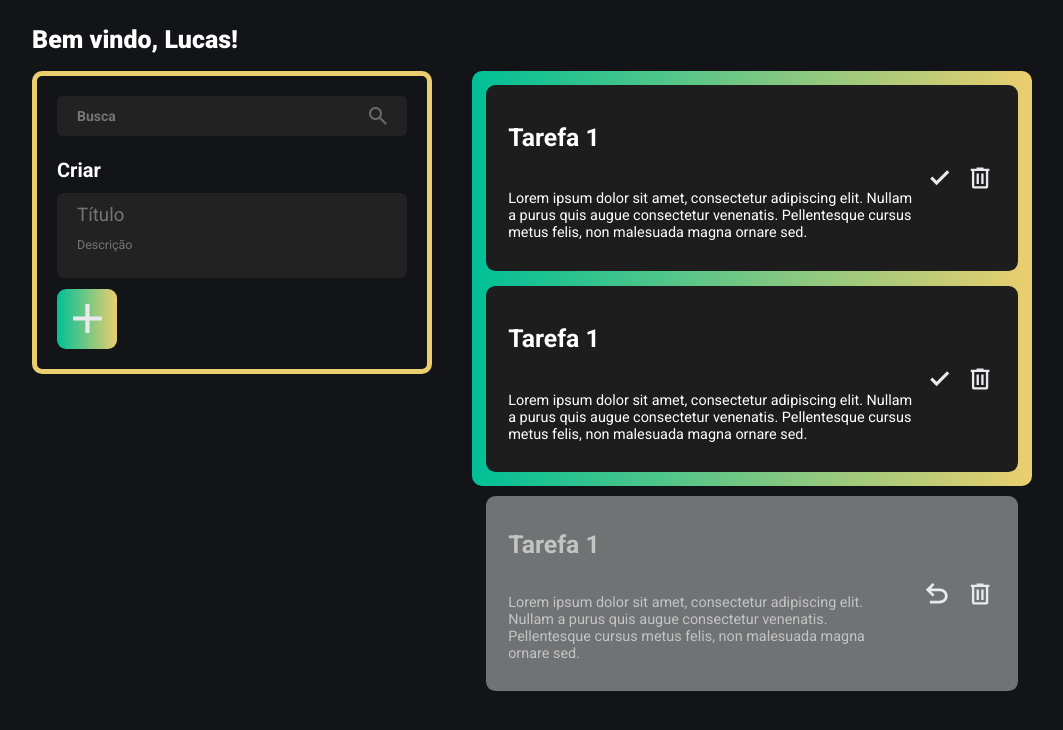
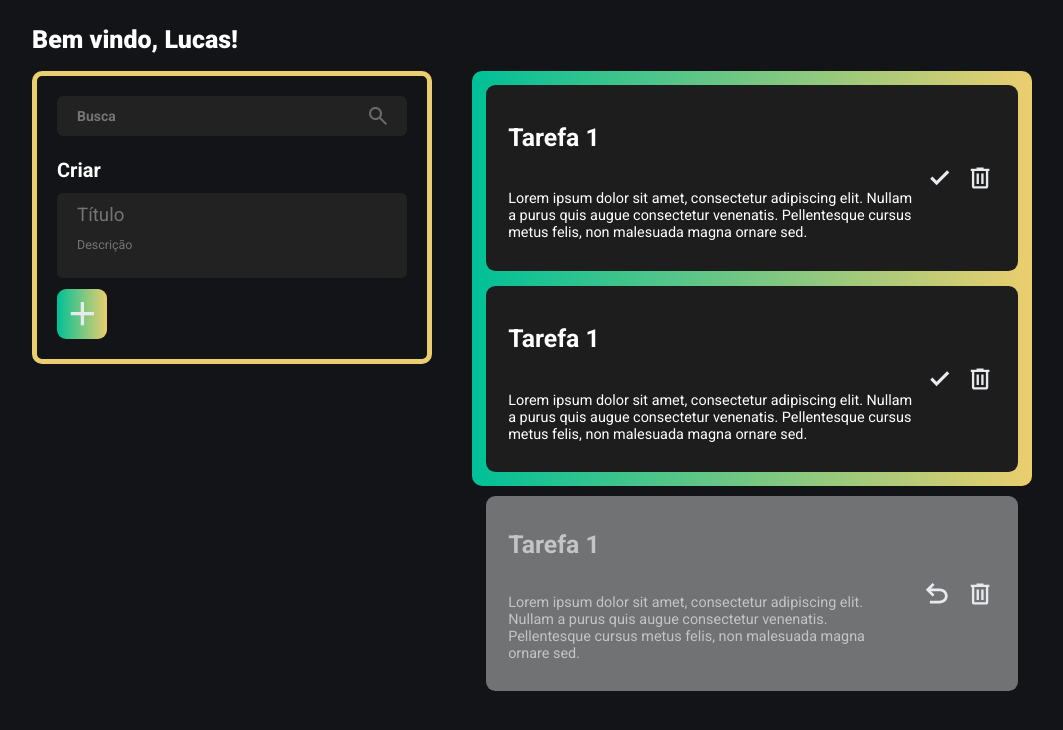
Before and after one commit to LucasWithBoots/KotlinToDoAPI-Angular, an Angular app: page / in a window 1280 px wide. Shown: the top 730 px of the page, without its empty margins (98-1161 px from the left). Built offline with nearby package versions, Linux system fonts and the light colour scheme.

Commit message:
fix: outras alterações de estilo

```diff
--- a/src/app/componentes/criar-tarefa/criar-tarefa.component.scss
+++ b/src/app/componentes/criar-tarefa/criar-tarefa.component.scss
@@ -53,11 +53,12 @@
   .botao-adicionar {
     all: unset;
     display: flex;
-    width: 50px;
-    height: 50px;
+    width: 40px;
+    height: 40px;
     padding: 5px;
     justify-content: center;
     align-items: center;
+    cursor: pointer;
 
     border-radius: 9px;
     background: linear-gradient(90deg, #00C097 0%, #EBCE6E 100%), #000;
--- a/src/app/componentes/tarefa/tarefa-estado-finalizado/tarefa-estado-finalizado.component.html
+++ b/src/app/componentes/tarefa/tarefa-estado-finalizado/tarefa-estado-finalizado.component.html
@@ -5,12 +5,12 @@
       Pellentesque cursus metus felis, non malesuada magna ornare sed. </h2>
   </div>
   <div class="caixa-icons">
-    <svg fill="none" height="38" viewBox="0 0 39 38" width="39" xmlns="http://www.w3.org/2000/svg">
+    <svg cursor="pointer" fill="none" height="38" viewBox="0 0 39 38" width="39" xmlns="http://www.w3.org/2000/svg">
       <path
         d="M12.8948 28.4097V25.6811H22.5813C24.0138 25.6811 25.2588 25.2263 26.3161 24.3168C27.3734 23.4072 27.9021 22.2703 27.9021 20.906C27.9021 19.5417 27.3734 18.4048 26.3161 17.4953C25.2588 16.5857 24.0138 16.131 22.5813 16.131H13.9862L17.5334 19.6781L15.6234 21.5882L8.80188 14.7667L15.6234 7.94516L17.5334 9.85518L13.9862 13.4024H22.5813C24.7869 13.4024 26.6799 14.1186 28.2602 15.5511C29.8405 16.9837 30.6307 18.7686 30.6307 20.906C30.6307 23.0434 29.8405 24.8284 28.2602 26.2609C26.6799 27.6934 24.7869 28.4097 22.5813 28.4097H12.8948Z"
         fill="#E8EAED"/>
     </svg>
-    <svg fill="none" height="32" viewBox="0 0 32 32" width="32" xmlns="http://www.w3.org/2000/svg">
+    <svg cursor="pointer" fill="none" height="32" viewBox="0 0 32 32" width="32" xmlns="http://www.w3.org/2000/svg">
       <path
         d="M10.2589 26.5976C9.61795 26.5976 9.06929 26.3694 8.61287 25.913C8.15646 25.4565 7.92825 24.9079 7.92825 24.2669V9.1179H6.76294V6.78728H12.5895V5.62196H19.5814V6.78728H25.4079V9.1179H24.2426V24.2669C24.2426 24.9079 24.0144 25.4565 23.558 25.913C23.1016 26.3694 22.5529 26.5976 21.912 26.5976H10.2589ZM21.912 9.1179H10.2589V24.2669H21.912V9.1179ZM12.5895 21.9363H14.9201V11.4485H12.5895V21.9363ZM17.2507 21.9363H19.5814V11.4485H17.2507V21.9363Z"
         fill="#E8EAED"/>
```
